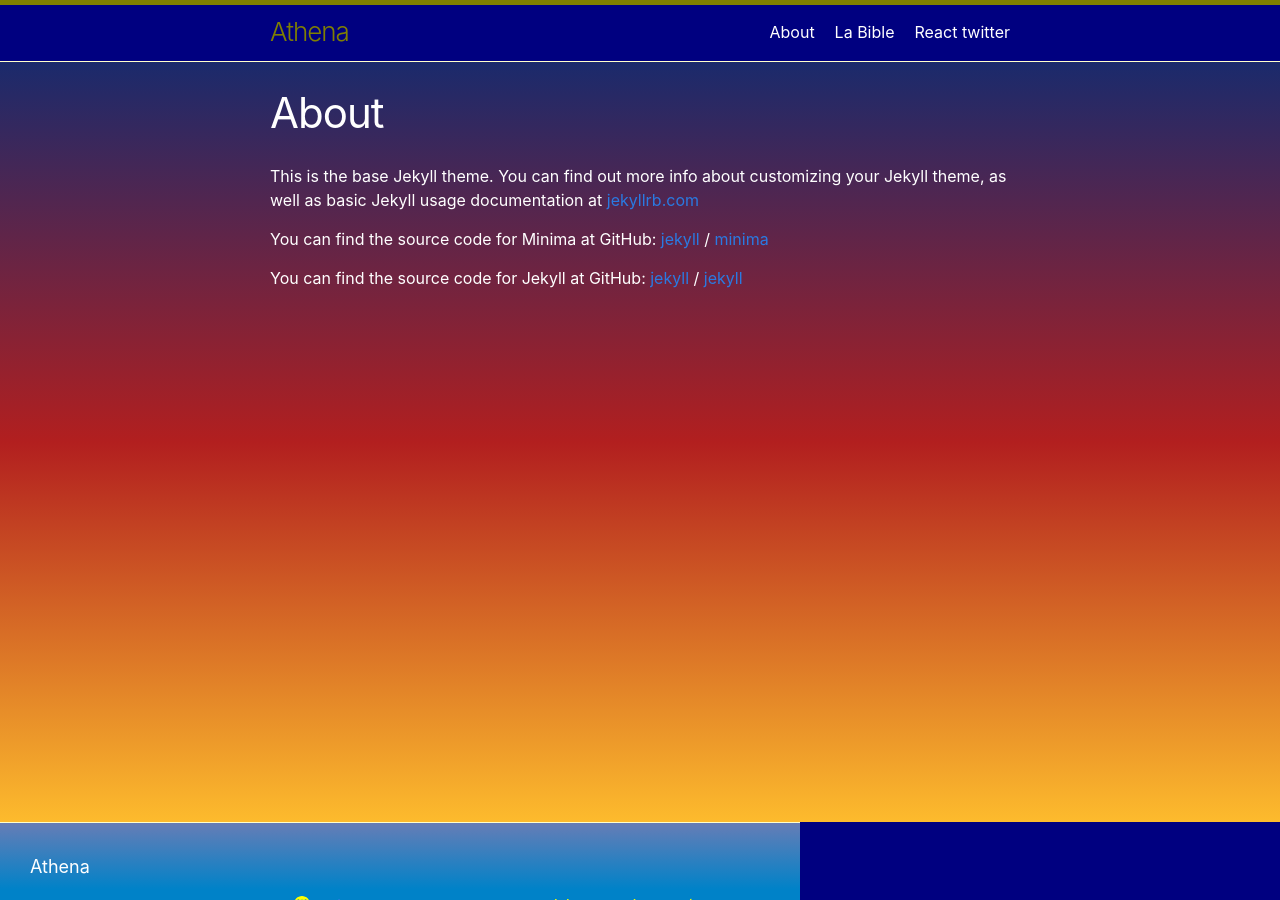
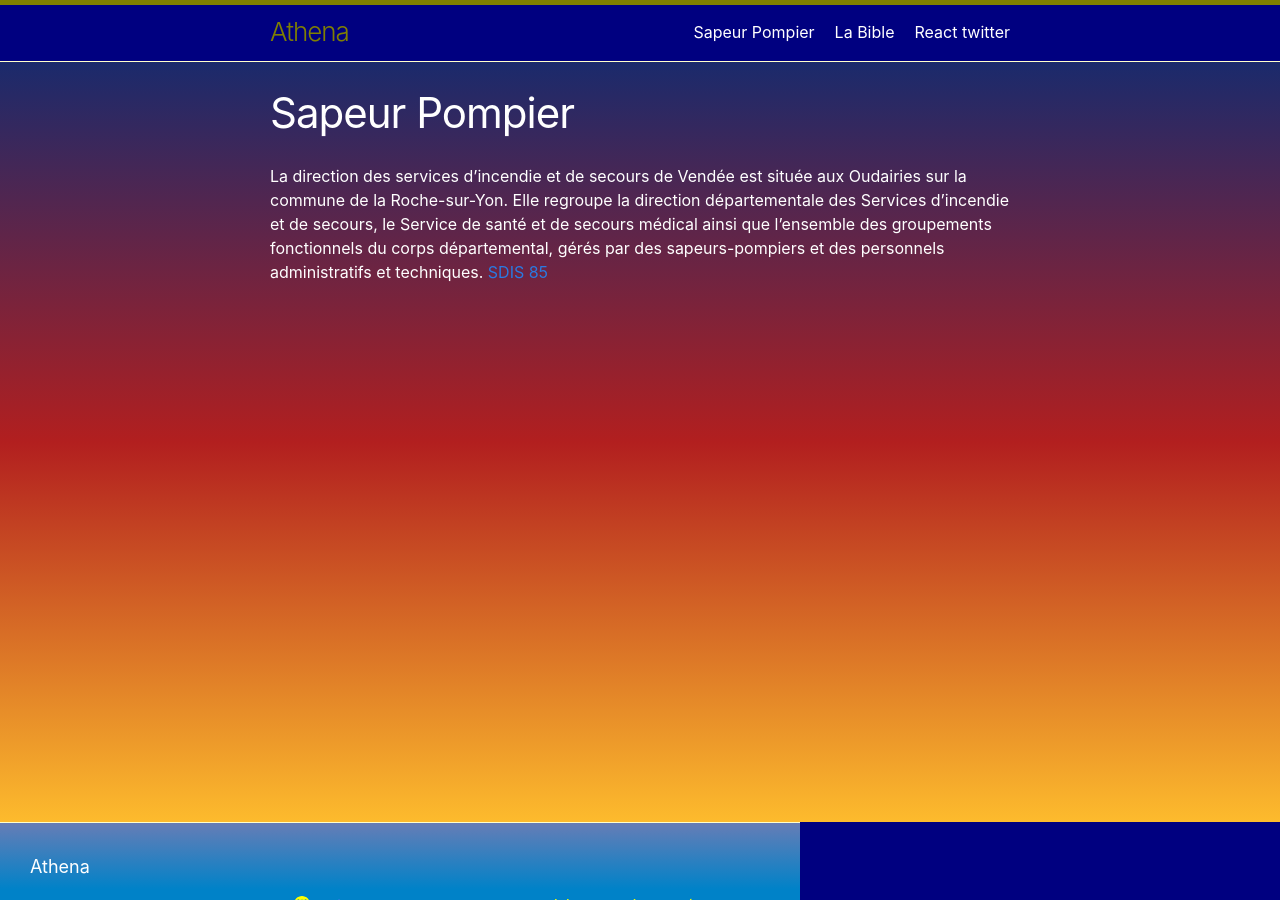
Before and after one commit to NativYeiko/Athena, a Jekyll site: the page built from about.md, in a window 1280 px wide. Built offline with Jekyll 4.4.1, drawn with Linux system fonts in a browser that asks for light colours.

Commit message:
Updated About

```diff
--- a/about.md
+++ b/about.md
@@ -1,18 +1,8 @@
 ---
-title: About
+title: Sapeur Pompier
 permalink: "/about/"
 layout: page
 ---
 
-This is the base Jekyll theme. You can find out more info about customizing your Jekyll theme, as well as basic Jekyll usage documentation at [jekyllrb.com](https://jekyllrb.com/)
-
-You can find the source code for Minima at GitHub:
-[jekyll][jekyll-organization] /
-[minima](https://github.com/jekyll/minima)
-
-You can find the source code for Jekyll at GitHub:
-[jekyll][jekyll-organization] /
-[jekyll](https://github.com/jekyll/jekyll)
-
-
-[jekyll-organization]: https://github.com/jekyll
+La direction des services d'incendie et de secours de Vendée est située aux Oudairies sur la commune de la Roche-sur-Yon. Elle regroupe la direction départementale des Services d'incendie et de secours, le Service de santé et de secours médical ainsi que l'ensemble des groupements fonctionnels du corps départemental, gérés par des sapeurs-pompiers et des personnels administratifs et techniques.
+[SDIS 85](http://www.sdis85.com/notre-organisation/organisation-fonctionnelle/)
```
